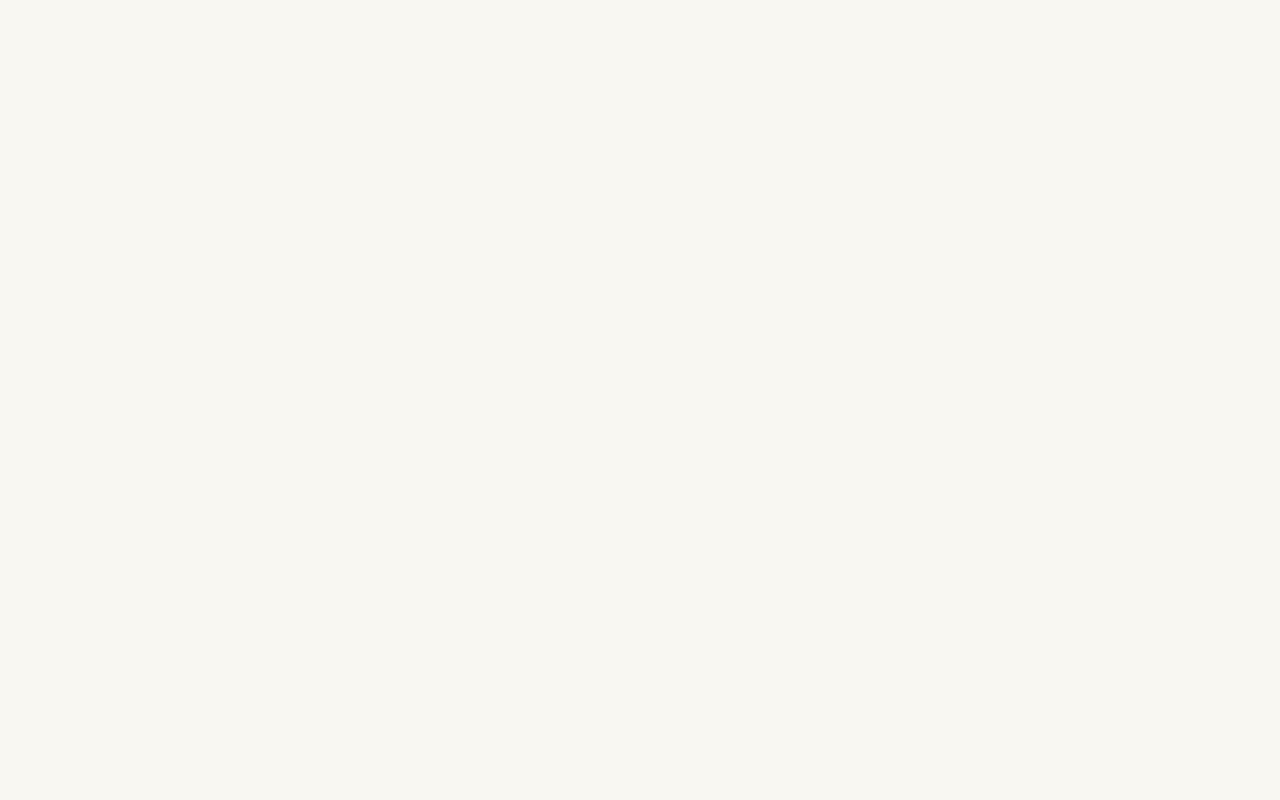
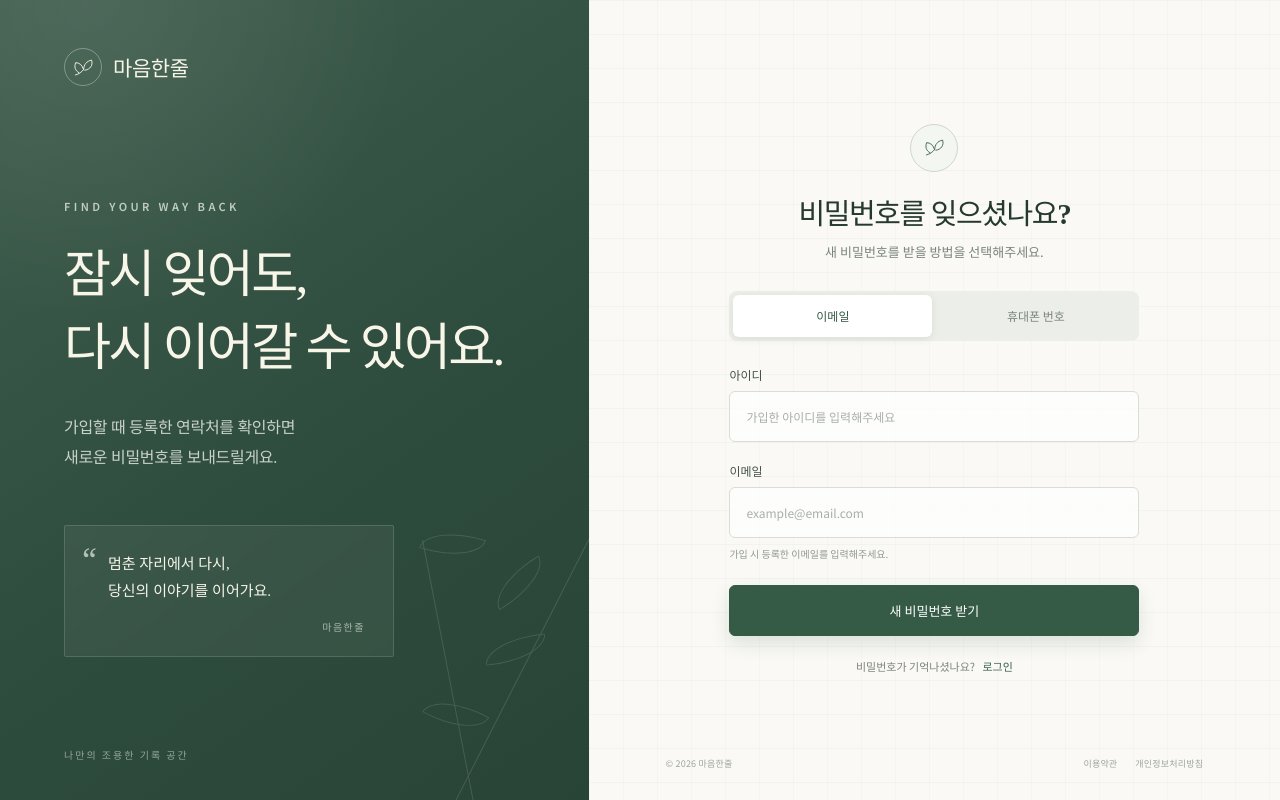
Before and after one commit to onlymi/diary-chat-web, a React (Vite) app: page /forgot-password in a window 1280 px wide. Before the commit this address had no page. Built offline with nearby package versions, Linux system fonts and the light colour scheme; a web font is replaced by a local one.

Commit message:
feat: add forgot password page

```diff
--- /dev/null
+++ b/src/pages/ForgotPasswordPage.css
@@ -0,0 +1,121 @@
+.forgot-password-card {
+  width: min(100%, 410px);
+}
+
+.forgot-password-card header {
+  margin-bottom: 30px;
+}
+
+.recovery-methods {
+  display: grid;
+  grid-template-columns: 1fr 1fr;
+  gap: 4px;
+  margin-bottom: 25px;
+  padding: 4px;
+  border-radius: 8px;
+  background: #ecefe9;
+}
+
+.recovery-methods button {
+  height: 42px;
+  color: #7a857d;
+  border: 0;
+  border-radius: 6px;
+  background: transparent;
+  font-size: 12px;
+  font-weight: 600;
+  cursor: pointer;
+  transition:
+    color 0.2s,
+    background 0.2s,
+    box-shadow 0.2s;
+}
+
+.recovery-methods button.active {
+  color: #355a45;
+  background: #fff;
+  box-shadow: 0 2px 8px rgba(54, 76, 62, 0.1);
+}
+
+.forgot-password-card .recovery-input {
+  width: 100%;
+  height: 51px;
+  margin: 0;
+  padding: 0 16px;
+  color: #26342d;
+  border: 1px solid #d8ddd8;
+  border-radius: 6px;
+  outline: none;
+  background: rgba(255, 255, 255, 0.72);
+  font-size: 13px;
+  transition:
+    border-color 0.2s,
+    box-shadow 0.2s,
+    background 0.2s;
+}
+
+.recovery-input:focus {
+  border-color: #66806f;
+  background: #fff;
+  box-shadow: 0 0 0 3px rgba(65, 99, 78, 0.09);
+}
+
+.forgot-password-card .recovery-user-id {
+  margin-bottom: 20px;
+}
+
+.recovery-help {
+  margin: 8px 0 24px;
+  color: #919a93;
+  font-size: 10px;
+}
+
+.recovery-result {
+  margin-top: 18px;
+  padding: 15px 17px;
+  color: #52645a;
+  border: 1px solid #d7e0d8;
+  border-radius: 6px;
+  background: #f3f6f1;
+  font-size: 11px;
+  text-align: center;
+}
+
+.recovery-result strong,
+.recovery-result span {
+  display: block;
+}
+
+.recovery-result strong {
+  margin-bottom: 5px;
+  color: #355a45;
+  font-size: 12px;
+}
+
+.recovery-result span {
+  overflow-wrap: anywhere;
+}
+
+.recovery-result p {
+  margin: 7px 0 0;
+  color: #7f8c84;
+  font-size: 9px;
+}
+
+.back-to-login {
+  margin-top: 22px;
+}
+
+@media (max-height: 760px) and (min-width: 901px) {
+  .forgot-password-card {
+    padding: 14px 0;
+  }
+
+  .forgot-password-card header {
+    margin-bottom: 22px;
+  }
+
+  .forgot-story-content .quote-card {
+    margin-top: 24px;
+  }
+}
--- /dev/null
+++ b/src/pages/ForgotPasswordPage.tsx
@@ -0,0 +1,208 @@
+import { useEffect, useState } from "react";
+import type { FormEvent } from "react";
+import { Link } from "react-router-dom";
+import { LeafMark } from "../components/icons";
+import "../styles/AuthPage.css";
+import "./ForgotPasswordPage.css";
+
+type RecoveryMethod = "email" | "phone";
+
+function ForgotPasswordPage() {
+  const [method, setMethod] = useState<RecoveryMethod>("email");
+  const [userId, setUserId] = useState("");
+  const [destination, setDestination] = useState("");
+  const [submittedDestination, setSubmittedDestination] = useState("");
+
+  const handleMethodChange = (nextMethod: RecoveryMethod) => {
+    setMethod(nextMethod);
+    setDestination("");
+    setSubmittedDestination("");
+  };
+
+  const handleSubmit = (event: FormEvent<HTMLFormElement>) => {
+    event.preventDefault();
+    setSubmittedDestination(destination);
+  };
+
+  useEffect(() => {
+    document.title = "비밀번호 찾기 | 마음한줄";
+  }, []);
+
+  return (
+    <main className="login-page forgot-password-page">
+      <section className="story-panel" aria-label="서비스 소개">
+        <Link className="brand brand-light" to="/" aria-label="마음한줄 홈">
+          <span className="brand-mark">
+            <LeafMark />
+          </span>
+          <span>마음한줄</span>
+        </Link>
+
+        <div className="story-content forgot-story-content">
+          <span className="eyebrow">FIND YOUR WAY BACK</span>
+          <h1>
+            잠시 잊어도,
+            <br />
+            다시 이어갈 수 있어요.
+          </h1>
+          <p>
+            가입할 때 등록한 연락처를 확인하면
+            <br />
+            새로운 비밀번호를 보내드릴게요.
+          </p>
+
+          <div className="quote-card">
+            <span className="quote-mark">“</span>
+            <p>
+              멈춘 자리에서 다시,
+              <br />
+              당신의 이야기를 이어가요.
+            </p>
+            <span className="quote-date">마음한줄</span>
+          </div>
+        </div>
+
+        <div className="botanical" aria-hidden="true">
+          <i className="stem stem-one" />
+          <i className="stem stem-two" />
+          <i className="leaf leaf-one" />
+          <i className="leaf leaf-two" />
+          <i className="leaf leaf-three" />
+          <i className="leaf leaf-four" />
+        </div>
+        <p className="story-footer">나만의 조용한 기록 공간</p>
+      </section>
+
+      <section className="form-panel forgot-form-panel">
+        <Link
+          className="brand brand-dark mobile-brand"
+          to="/"
+          aria-label="마음한줄 홈"
+        >
+          <span className="brand-mark">
+            <LeafMark />
+          </span>
+          <span>마음한줄</span>
+        </Link>
+
+        <div className="login-card forgot-password-card">
+          <header>
+            <span className="welcome-icon">
+              <LeafMark />
+            </span>
+            <h2>비밀번호를 잊으셨나요?</h2>
+            <p>새 비밀번호를 받을 방법을 선택해주세요.</p>
+          </header>
+
+          <div className="recovery-methods" role="group" aria-label="발급 방법">
+            <button
+              type="button"
+              className={method === "email" ? "active" : ""}
+              aria-pressed={method === "email"}
+              onClick={() => handleMethodChange("email")}
+            >
+              이메일
+            </button>
+            <button
+              type="button"
+              className={method === "phone" ? "active" : ""}
+              aria-pressed={method === "phone"}
+              onClick={() => handleMethodChange("phone")}
+            >
+              휴대폰 번호
+            </button>
+          </div>
+
+          <form onSubmit={handleSubmit}>
+            <label htmlFor="recovery-user-id">아이디</label>
+            <input
+              id="recovery-user-id"
+              className="recovery-input recovery-user-id"
+              name="userId"
+              type="text"
+              placeholder="가입한 아이디를 입력해주세요"
+              autoComplete="username"
+              minLength={4}
+              maxLength={20}
+              pattern="[A-Za-z0-9_]+"
+              title="영문, 숫자, 밑줄만 사용할 수 있어요."
+              value={userId}
+              onChange={(event) => {
+                setUserId(event.target.value);
+                setSubmittedDestination("");
+              }}
+              required
+            />
+
+            <label htmlFor="recovery-destination">
+              {method === "email" ? "이메일" : "휴대폰 번호"}
+            </label>
+            <input
+              key={method}
+              id="recovery-destination"
+              className="recovery-input"
+              name={method}
+              type={method === "email" ? "email" : "tel"}
+              placeholder={
+                method === "email" ? "example@email.com" : "010-1234-5678"
+              }
+              autoComplete={method === "email" ? "email" : "tel"}
+              inputMode={method === "email" ? "email" : "tel"}
+              pattern={
+                method === "phone"
+                  ? "01[016789]-?[0-9]{3,4}-?[0-9]{4}"
+                  : undefined
+              }
+              title={
+                method === "phone"
+                  ? "휴대폰 번호를 올바르게 입력해주세요."
+                  : undefined
+              }
+              value={destination}
+              onChange={(event) => {
+                setDestination(event.target.value);
+                setSubmittedDestination("");
+              }}
+              required
+            />
+
+            <p className="recovery-help">
+              가입 시 등록한 {method === "email" ? "이메일" : "휴대폰 번호"}
+              를 입력해주세요.
+            </p>
+
+            <button className="login-button recovery-button" type="submit">
+              새 비밀번호 받기
+            </button>
+          </form>
+
+          {submittedDestination && (
+            <div className="recovery-result" role="status">
+              <strong>입력 정보를 확인했어요.</strong>
+              <span>
+                {userId} · {submittedDestination}
+              </span>
+              <p>
+                가입 정보와 일치하면 새 비밀번호가 발송됩니다.
+              </p>
+            </div>
+          )}
+
+          <p className="signup-link back-to-login">
+            비밀번호가 기억나셨나요? <Link to="/">로그인</Link>
+          </p>
+        </div>
+
+        <footer className="form-footer">
+          <span>© 2026 마음한줄</span>
+          <nav aria-label="정책 링크">
+            <a href="#terms">이용약관</a>
+            <a href="#privacy">개인정보처리방침</a>
+          </nav>
+        </footer>
+      </section>
+    </main>
+  );
+}
+
+export default ForgotPasswordPage;
--- a/src/pages/LoginPage.tsx
+++ b/src/pages/LoginPage.tsx
@@ -120,7 +120,7 @@ function LoginPage() {
                 <input type="checkbox" name="remember" />
                 <span>로그인 상태 유지</span>
               </label>
-              <a href="#forgot-password">비밀번호를 잊으셨나요?</a>
+              <Link to="/forgot-password">비밀번호를 잊으셨나요?</Link>
             </div>
 
             <button className="login-button" type="submit">
--- a/src/router/AppRouter.tsx
+++ b/src/router/AppRouter.tsx
@@ -1,4 +1,5 @@
 import { BrowserRouter, Route, Routes } from "react-router-dom";
+import ForgotPasswordPage from "../pages/ForgotPasswordPage";
 import LoginPage from "../pages/LoginPage";
 import SignupPage from "../pages/SignupPage";
 
@@ -8,6 +9,7 @@ function AppRouter() {
       <Routes>
         <Route path="/" element={<LoginPage />} />
         <Route path="/login" element={<LoginPage />} />
+        <Route path="/forgot-password" element={<ForgotPasswordPage />} />
         <Route path="/signup" element={<SignupPage />} />
       </Routes>
     </BrowserRouter>
--- a/src/styles/AuthPage.css
+++ b/src/styles/AuthPage.css
@@ -18,7 +18,7 @@
 .login-page:not(.signup-page) > .form-panel {
   height: 100%;
   min-height: 0;
-  overflow-y: auto;
+  overflow-y: hidden;
   overscroll-behavior-y: none;
 }
 
@@ -481,6 +481,10 @@ input:focus-visible {
 }
 
 @media (max-width: 900px) {
+  .login-page:not(.signup-page) > .form-panel {
+    overflow-y: auto;
+  }
+
   .login-page {
     display: block;
   }
@@ -527,6 +531,10 @@ input:focus-visible {
 }
 
 @media (max-height: 760px) and (min-width: 901px) {
+  .login-page:not(.signup-page) > .form-panel {
+    overflow-y: auto;
+  }
+
   .story-content {
     padding: 40px 0 24px;
   }
```
Also changed, not shown: 1 other file (tests, documents, lock files or other folders).
